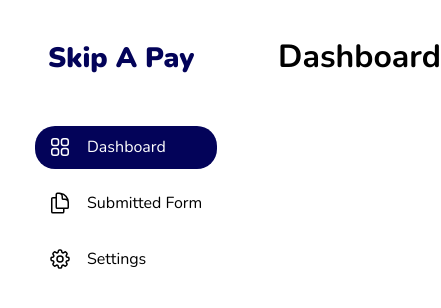
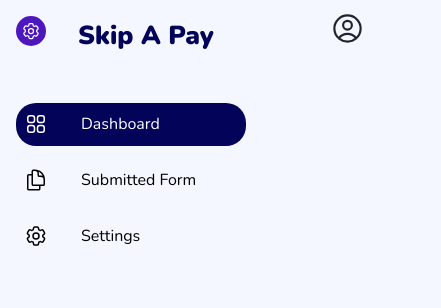
Before and after one commit to khan-suliman/Skip-A-Pay, a React (Create React App) app: page / in a window 390 px wide. Shown: the top 308 px of the page, 441 px wide, since content can reach past the window. Built offline with nearby package versions, Linux system fonts and the light colour scheme.

Commit message:
Sidebar Responsive, Bootstarp added

```diff
--- a/public/index.html
+++ b/public/index.html
@@ -32,7 +32,7 @@
       work correctly both with client-side routing and a non-root public URL.
       Learn how to configure a non-root public URL by running `npm run build`.
     -->
-    <title>React App</title>
+    <title>Skip A Pay</title>
   </head>
   <body>
     <noscript>You need to enable JavaScript to run this app.</noscript>
--- a/src/config/config.js
+++ b/src/config/config.js
@@ -1,5 +1,6 @@
 const config = {
   siteName: "Skip A Pay",
   logo: "",
+  hideSidebar: 992,
 };
 export default config;
--- a/src/index.css
+++ b/src/index.css
@@ -5,13 +5,22 @@
   --light-blue: #1f77cf;
   --blue-green: #1e95af;
   --light: #fff;
+  --off-white: #f4f7ff;
   --dark: #000;
 
   /* WIDTHS */
   --sidebar: 270px;
 
   /* SITE TITLE */
-  --title: 28px;
+  --title: 26px;
   --title-color: var(--primary);
   --title-weight: 900;
 }
+body {
+  background-color: var(--off-white) !important;
+}
+@media screen and (max-width: 992px) {
+  :root {
+    --sidebar: 70px;
+  }
+}
--- a/src/index.js
+++ b/src/index.js
@@ -2,6 +2,7 @@ import React from "react";
 import ReactDOM from "react-dom/client";
 import App from "./App";
 import "./index.css";
+import "bootstrap/dist/css/bootstrap.min.css";
 
 const root = ReactDOM.createRoot(document.getElementById("root"));
 root.render(
--- /dev/null
+++ b/src/layout/Header/index.jsx
@@ -0,0 +1,42 @@
+import {
+  ArrowLeftOnRectangleIcon,
+  Bars3Icon,
+  UserCircleIcon,
+} from "@heroicons/react/24/outline";
+import React from "react";
+import { Stack } from "react-bootstrap";
+import "./style.scss";
+import { Link } from "react-router-dom";
+
+const Header = ({ handleClick }) => {
+  return (
+    <header className="top-navbar">
+      <Stack direction="horizontal" gap={3}>
+        <button className="btn toggle-btn" onClick={handleClick}>
+          <Bars3Icon />
+        </button>
+        <div className="ms-auto profile">
+          <UserCircleIcon />
+          {/* <img src='' alt="profile" /> */}
+          <div className="profile-dropdown">
+            <ul>
+              <li>User Name</li>
+              <li>
+                <Link to="/">
+                  <Stack direction="horizontal" className="auth" gap={2}>
+                    <span>
+                      <ArrowLeftOnRectangleIcon />
+                    </span>
+                    <span>Logout</span>
+                  </Stack>
+                </Link>
+              </li>
+            </ul>
+          </div>
+        </div>
+      </Stack>
+    </header>
+  );
+};
+
+export default Header;
--- /dev/null
+++ b/src/layout/Header/style.scss
@@ -0,0 +1,60 @@
+.top-navbar {
+  padding: 10px 25px;
+
+  .toggle-btn {
+    padding: 5px;
+    background: var(--light);
+    border-radius: 4px;
+    box-shadow: 1px 1px 10px rgba($color: #000000, $alpha: 0.04);
+    &:hover {
+      background: var(--primary);
+      color: var(--light);
+    }
+    svg {
+      width: 25px;
+    }
+  }
+  .profile {
+    position: relative;
+    svg {
+      width: 35px;
+    }
+    &-dropdown {
+      position: absolute;
+      display: none;
+      right: 0;
+      width: 150px;
+      background: var(--light);
+      padding: 10px;
+      border-radius: 5px;
+      border: 1px solid rgba($color: #000000, $alpha: 0.1);
+      box-shadow: 5px 5px 10px rgba($color: #000000, $alpha: 0.05);
+      ul {
+        padding: 0;
+        margin: 0;
+        li {
+          list-style: none;
+          padding: 10px 15px;
+          transition: background 100ms ease-in;
+          cursor: pointer;
+          border-radius: 5px;
+          &:hover {
+            background-color: rgba($color: #000000, $alpha: 0.05);
+          }
+          a {
+            color: var(--dark);
+            text-decoration: none;
+          }
+          .auth {
+            svg {
+              width: 20px;
+            }
+          }
+        }
+      }
+    }
+    &:is(:hover, :focus, :target) .profile-dropdown {
+      display: block;
+    }
+  }
+}
--- a/src/layout/Sidebar/Title/index.jsx
+++ b/src/layout/Sidebar/Title/index.jsx
@@ -1,9 +1,17 @@
+import { Stack } from "react-bootstrap";
 import config from "../../../config/config";
-const Title = () => {
+import { Cog6ToothIcon } from "@heroicons/react/24/outline";
+
+const Title = ({ toggleSidebar }) => {
   return (
-    <div className="title">
-      <h2>{config.siteName}</h2>
-    </div>
+    <Stack direction="horizontal" className="title align-items-start">
+      <span className="logo" onClick={toggleSidebar}>
+        <Cog6ToothIcon />
+      </span>
+      <span className="site-name">
+        <h2>{config.siteName}</h2>
+      </span>
+    </Stack>
   );
 };
 
--- a/src/layout/Sidebar/index.jsx
+++ b/src/layout/Sidebar/index.jsx
@@ -6,7 +6,7 @@ import Title from "./Title";
 import { useLocation } from "react-router-dom";
 import menuItems from "../../menu-items";
 
-const Sidebar = () => {
+const Sidebar = ({ isOpenSidebar }) => {
   const sidebarRef = useRef();
   const indicatorRef = useRef();
   const location = useLocation();
@@ -16,7 +16,7 @@ const Sidebar = () => {
   useEffect(() => {
     setTimeout(() => {
       const sidebarItem = sidebarRef.current.querySelector(".sidebar-item");
-      indicatorRef.current.style.height = `calc(${sidebarItem.clientHeight}px - 13px)`;
+      indicatorRef.current.style.height = `${sidebarItem.clientHeight - 13}px`;
       setIndicateHeight(sidebarItem.clientHeight);
     }, 50);
   }, []);
@@ -28,15 +28,18 @@ const Sidebar = () => {
   }, [location]);
 
   return (
-    <aside ref={sidebarRef} className="sidebar">
-      <Title />
+    <aside
+      ref={sidebarRef}
+      className={`sidebar ${isOpenSidebar ? "open" : ""}`}
+    >
+      <div className="sidebar-header">
+        <Title />
+      </div>
       <div className="sidebar-menu">
         <div
           ref={indicatorRef}
           style={{
-            transform: `translateX(-50%) translateY(${
-              activeIndex * indicateHeight + 7
-            }px)`,
+            transform: `translateY(${activeIndex * indicateHeight + 7}px)`,
           }}
           className="menu-indicator"
         ></div>
--- a/src/layout/Sidebar/sidebar.scss
+++ b/src/layout/Sidebar/sidebar.scss
@@ -1,36 +1,72 @@
 .sidebar {
+  --spacing: 1.5rem;
+  --spacing-1: 1rem;
+  --sidebar-open: 270px;
+
   position: fixed;
   top: 0;
   left: 0;
   height: 100vh;
   width: var(--sidebar);
-  padding: 1rem 0 1rem 3rem;
+  padding: var(--spacing-1) 0;
   box-sizing: border-box;
+  overflow: hidden;
+  transition: all 300ms ease-in-out;
+  background-color: var(--off-white);
 
+  .sidebar-header {
+    padding: 0 var(--spacing-1);
+    width: var(--sidebar-open);
+    box-sizing: border-box;
     .title {
       height: 80px;
+      display: flex;
+      // align-items: center;
+
+      .logo {
+        --size: 30px;
+        width: var(--size);
+        height: var(--size);
+
+        color: var(--light);
+        background-color: var(--purple);
+        border-radius: 50px;
+        padding: 5px;
+        margin-right: 32px;
+
+        svg {
+          vertical-align: top;
+        }
+      }
+
       h2 {
         font-weight: var(--title-weight);
         font-size: var(--title);
         color: var(--title-color);
+        margin: 4px 0 0;
+      }
     }
   }
   &-menu {
     position: relative;
+    width: var(--sidebar-open);
+    padding: 0 var(--spacing);
+    box-sizing: border-box;
     a {
       text-decoration: none;
       .sidebar-item {
-        padding: 1rem 0;
+        padding: var(--spacing-1) 0;
         color: var(--dark);
+        height: fit-content;
         display: flex;
         align-items: center;
         justify-content: flex-start;
         transition: color 300ms ease-in-out;
         .sidebar-icon {
-          margin-right: 15px;
+          padding-right: 25px;
           display: flex;
           svg {
-            width: 1.5rem;
+            width: var(--spacing);
           }
         }
         .sidebar-title {
@@ -44,13 +80,19 @@
     .menu-indicator {
       position: absolute;
       top: 0;
-      left: 35%;
+      left: var(--spacing-1);
       width: calc(100% - 40px);
       border-radius: 20px;
       z-index: -1;
-      transform: translate(-50%);
       transition: 300ms ease-in-out;
       background-color: var(--primary);
     }
   }
+  @media screen and (max-width: 992px) {
+    left: -100%;
+    width: var(--sidebar-open);
+    &.open {
+      left: 0;
     }
+  }
+}
--- a/src/layout/index.jsx
+++ b/src/layout/index.jsx
@@ -1,17 +1,49 @@
-import React from "react";
+import React, { useEffect, useState } from "react";
 import Sidebar from "./Sidebar";
 import { Outlet } from "react-router-dom";
+import Header from "./Header";
+import config from "../config/config";
 
 const Layout = () => {
+  let root = document.documentElement;
+  let screenWidth = window.innerWidth;
+
+  const [sidebar, setSidebar] = useState(false);
+  const handleSidebar = () => {
+    if (screenWidth <= config.hideSidebar) {
+      root.style.setProperty("--sidebar", 0);
+      setSidebar(!sidebar);
+    } else {
+      root.style.setProperty(
+        "--sidebar",
+        root.style.getPropertyValue("--sidebar") === "270px" ? "60px" : "270px"
+      );
+    }
+  };
+  const handleResize = () => {
+    screenWidth = window.innerWidth;
+    handleSidebar();
+  };
+  useEffect(() => {
+    handleSidebar();
+    console.log("changing", screenWidth);
+    window.addEventListener("resize", handleResize);
+    return () => {
+      window.removeEventListener("resize", handleResize);
+    };
+  }, []);
   return (
     <div
       style={{
-        paddingTop: "6px",
         paddingLeft: "var(--sidebar)",
+        transition: "all 300ms ease-in-out",
       }}
     >
-      <Sidebar />
-      <Outlet />
+      <Sidebar handleSidebar={handleSidebar} isOpenSidebar={sidebar} />
+      <Header handleClick={handleSidebar} />
+      <div style={{ paddingLeft: "25px" }}>
+        <Outlet />
+      </div>
     </div>
   );
 };
--- a/src/menu-items/index.js
+++ b/src/menu-items/index.js
@@ -1,5 +1,5 @@
 import {
-  Cog8ToothIcon,
+  Cog6ToothIcon,
   DocumentDuplicateIcon,
   Squares2X2Icon,
 } from "@heroicons/react/24/outline";
@@ -19,7 +19,7 @@ const menuItems = [
   {
     id: "settings",
     title: "Settings",
-    icon: Cog8ToothIcon,
+    icon: Cog6ToothIcon,
     url: "/settings",
   },
 ];
```
Lines whose indentation alone changed are shown as unchanged.
